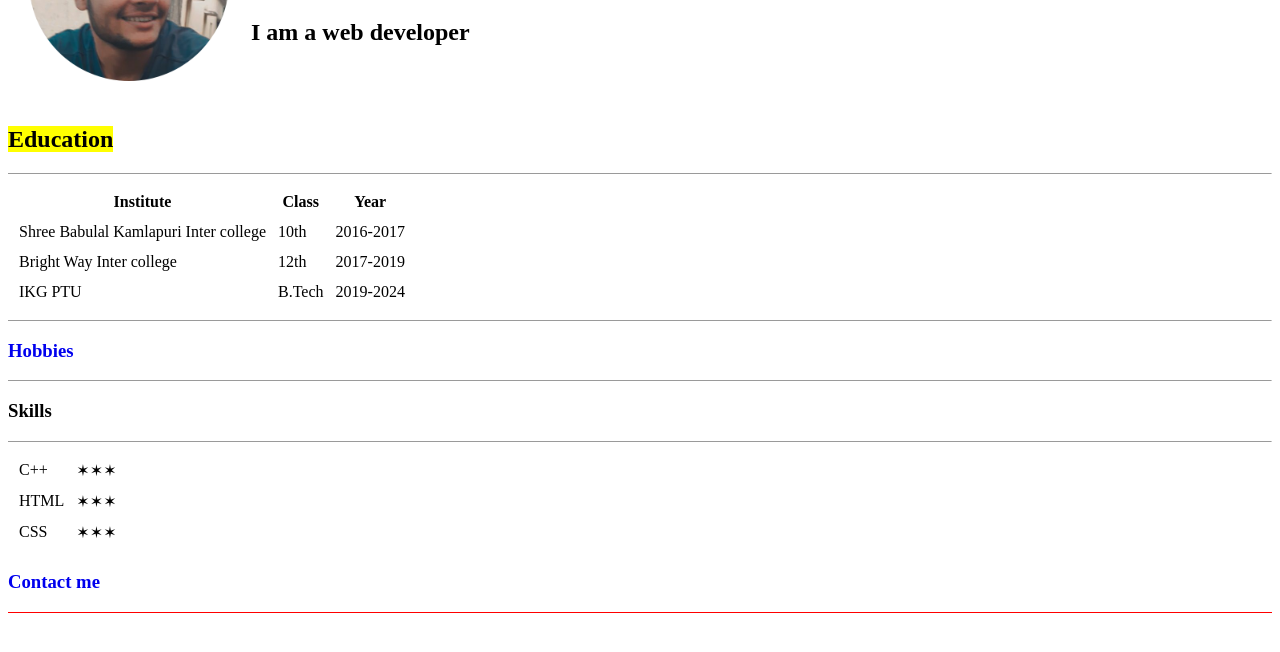
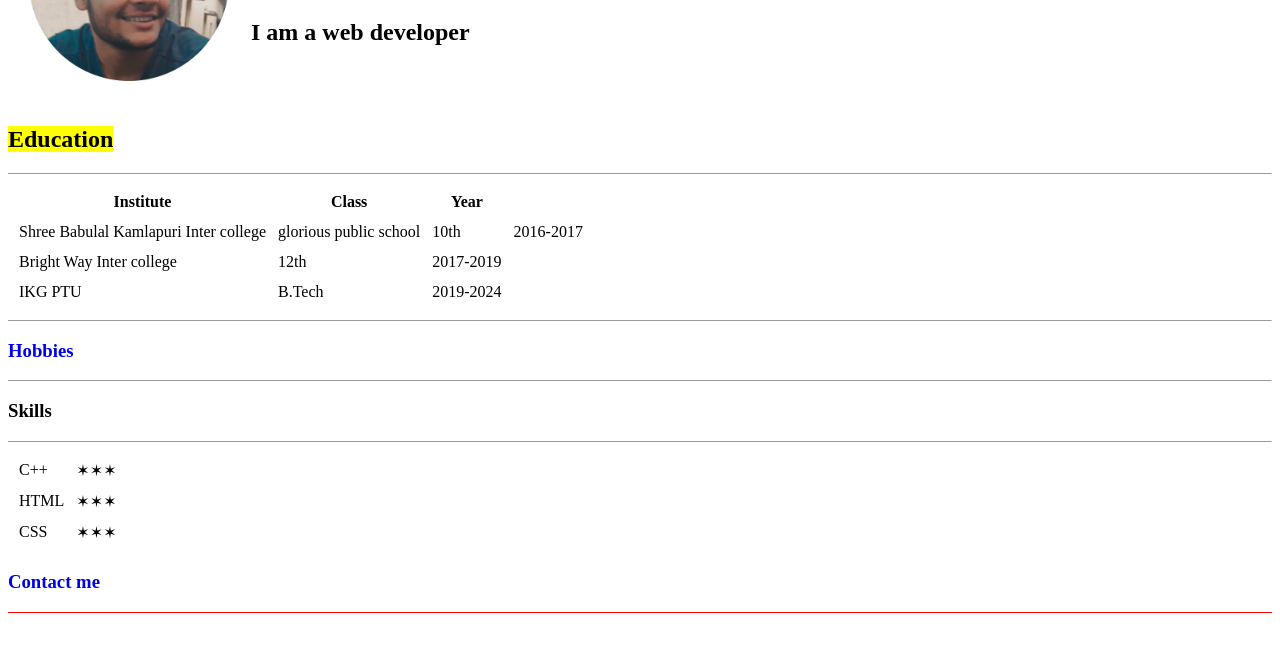
Before and after one commit to Mahendra7571/cv, a plain HTML site: page index.html in a window 1280 px wide. Shown: the part 148-800 px from the top of the page. Drawn offline with Linux system fonts and the light colour scheme.

Commit message:
new line added

```diff
--- a/index.html
+++ b/index.html
@@ -33,6 +33,7 @@
 <tbody>
   <tr>
 <td>Shree Babulal Kamlapuri Inter college</td>
+<td>glorious public school</td>
 <td>10th</td>
     <td>2016-2017</td>
   </tr>
```
